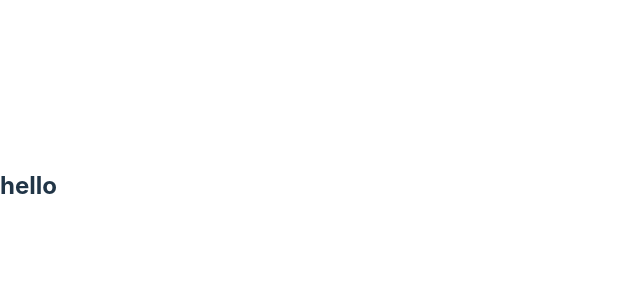
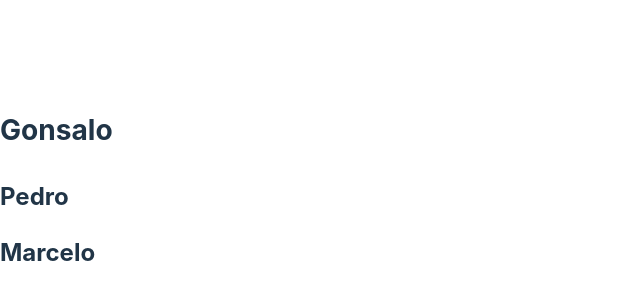
Before and after one commit to Viktorres19/educational-project-react, a React (Vite) app: page / in a window 1280 px wide. Shown: the part 214-514 px from the top of the page, without its empty margins (0-640 px from the left). Built offline with nearby package versions, Linux system fonts and the light colour scheme.

Commit message:
jsx, components, props

```diff
--- a/src/App.jsx
+++ b/src/App.jsx
@@ -1,10 +1,20 @@
-function App() {
-
+const App = () => {
+  const name = <h3>Gonsalo</h3>
   return (
     <>
-      <h2>hello</h2>
+      <User name={name} />
+      <User name="Pedro" />
+      <User name="Marcelo" />
     </>
   )
 }
 
+const User = ({name}) => {
+  return (
+    <div className="user">
+      <h2>{name}</h2>
+    </div>
+  )
+}
+
 export default App
```
